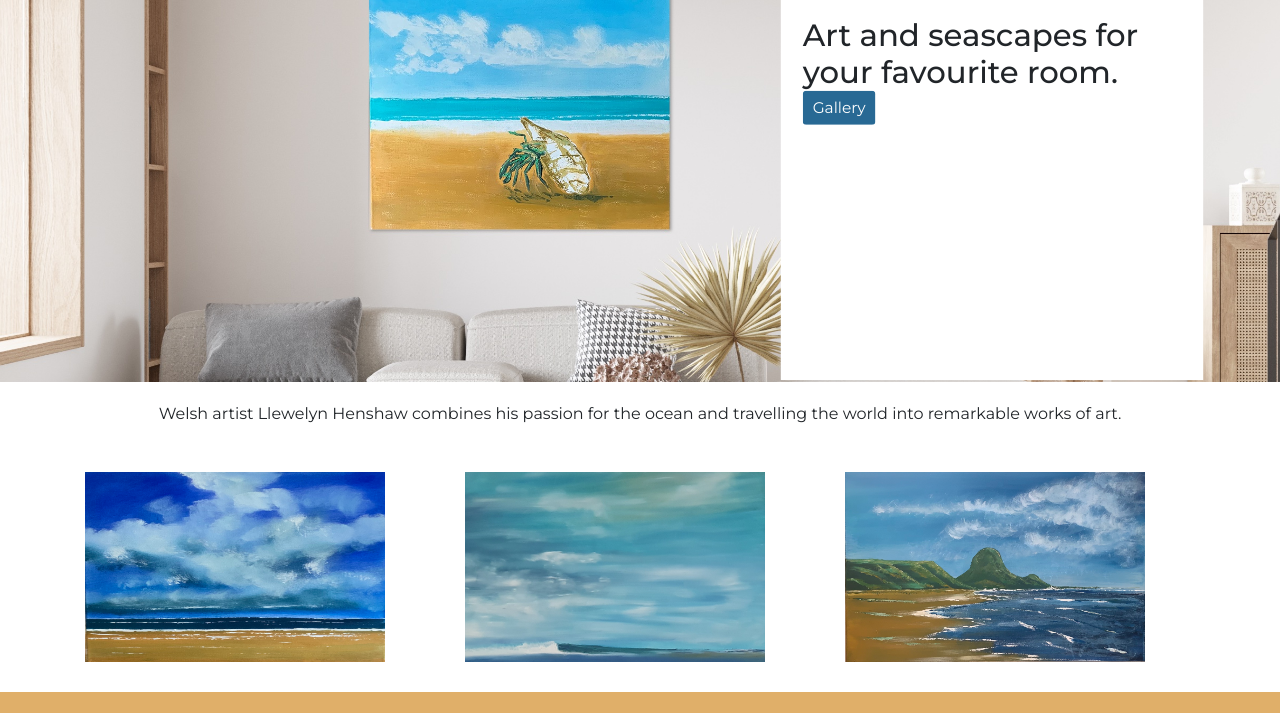
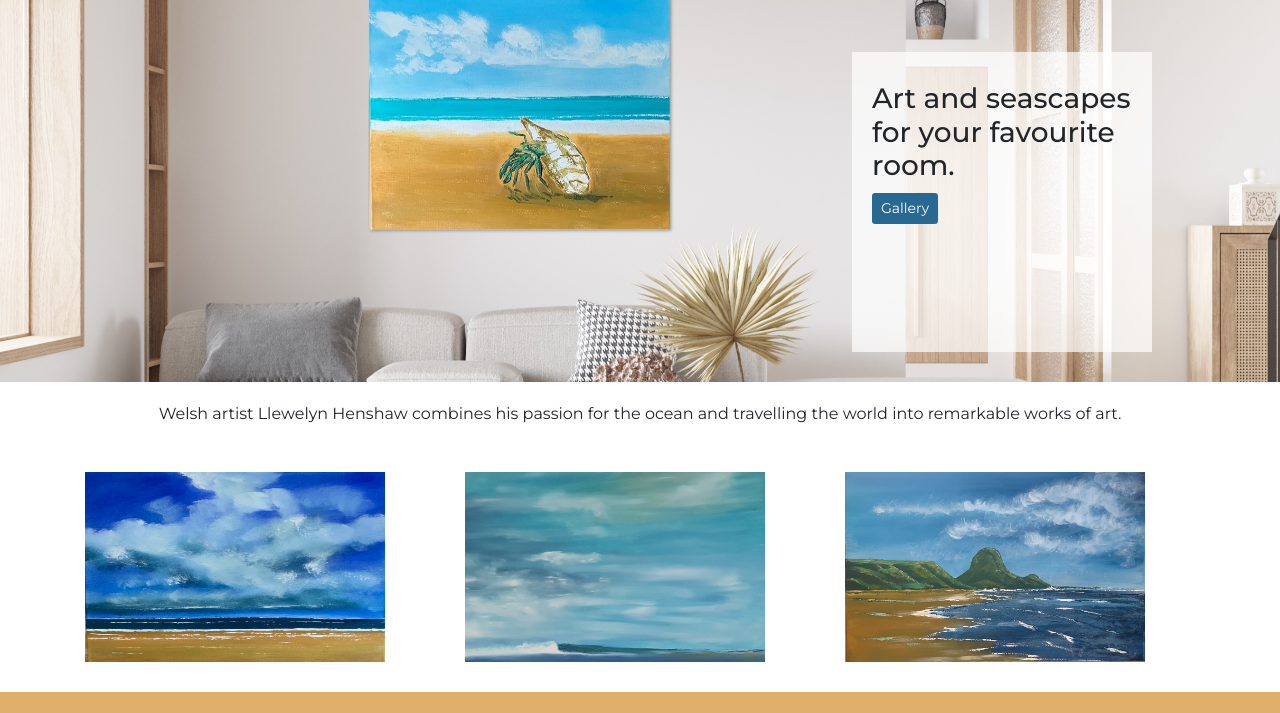
Before and after one commit to StienBoodts/CI-Portfolio-Project1, a plain HTML site: page index.html in a window 1280 px wide. Shown: the part 122-835 px from the top of the page. Drawn offline with nearby package versions, Linux system fonts and the light colour scheme; a web font is replaced by a local one.

Commit message:
fix zoom animation issue on hero image in index.html

```diff
--- a/assets/css/style.css
+++ b/assets/css/style.css
@@ -95,7 +95,7 @@ header {
 
 /* ----------------------------------- Hero Image */
 
-.hero-image {
+#hero-image {
     background: url("../images/hero-image.jpg");
     background-position: center;
     background-repeat: no-repeat;
@@ -112,6 +112,7 @@ header {
     height: 400px;
     width: 100%;
     overflow: hidden;
+    position: relative;
 }
 
 @keyframes hero-zoom {
@@ -123,20 +124,22 @@ header {
     }
 }
 
-.hero-text-container {
-    background-color: #fff;
-    width: 30%;
-    height: 360px;
+#hero-text {
+    font-size: 80%;
+    font-family: 'Montserrat', cursive;
+    font-weight: 400;
+    width: 300px;
+    height: 300px;
     padding-top: 30px;
     padding-left: 20px;
-    position: relative;
-    top: 20px;
-    left: 60%;
-    bottom: 200%;
-    z-index: 1;
-    display: inline-block;
-    font-family: 'Montserrat', cursive;
-    font-weight: 400;
+    background-color: rgba(255, 255, 255, 0.7);
+    bottom: 30px;
+    right: 10%;
+    position: absolute;
+}
+
+.btn-gallery {
+    margin-top: 10px;
 }
 
 .btn-gallery:hover {
--- a/index.html
+++ b/index.html
@@ -35,12 +35,12 @@
             </div>
     </header>
     <section class="containter-fluid" id="hero-outer">
-            <div class="hero-image">
-                <div class="hero-text-container col-4">
-                    <h3>Art and seascapes for your favourite room.</h3>
-                    <button type="button" class="btn btn-sm btn-blue btn-gallery">Gallery</button>
-                </div>
+            <div id="hero-image"></div>
+            <div class="col-4" id="hero-text">
+                <h3>Art and seascapes for your favourite room.</h3>
+                <button type="button" class="btn btn-sm btn-blue btn-gallery">Gallery</button>
             </div>
+
     </section>
     <section class="containter-fluid">
         <div class="about-snippet">
```
